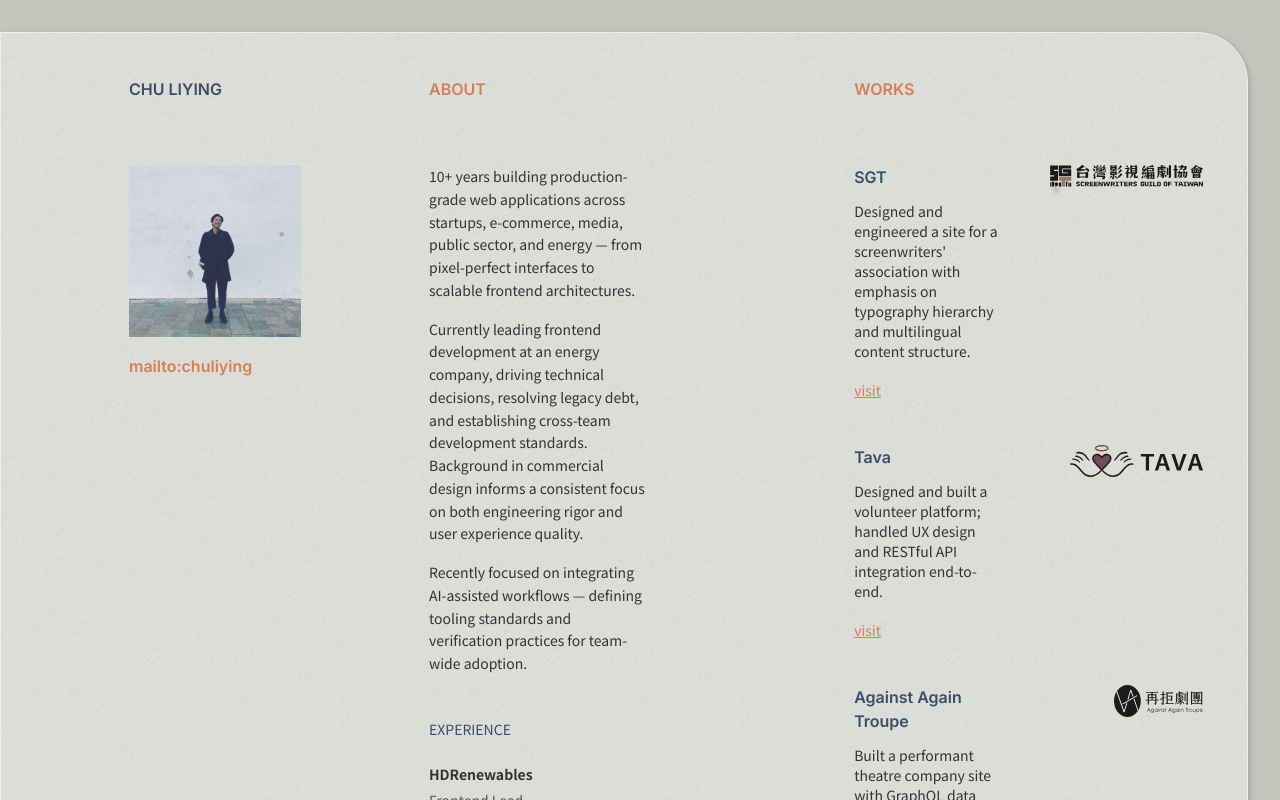
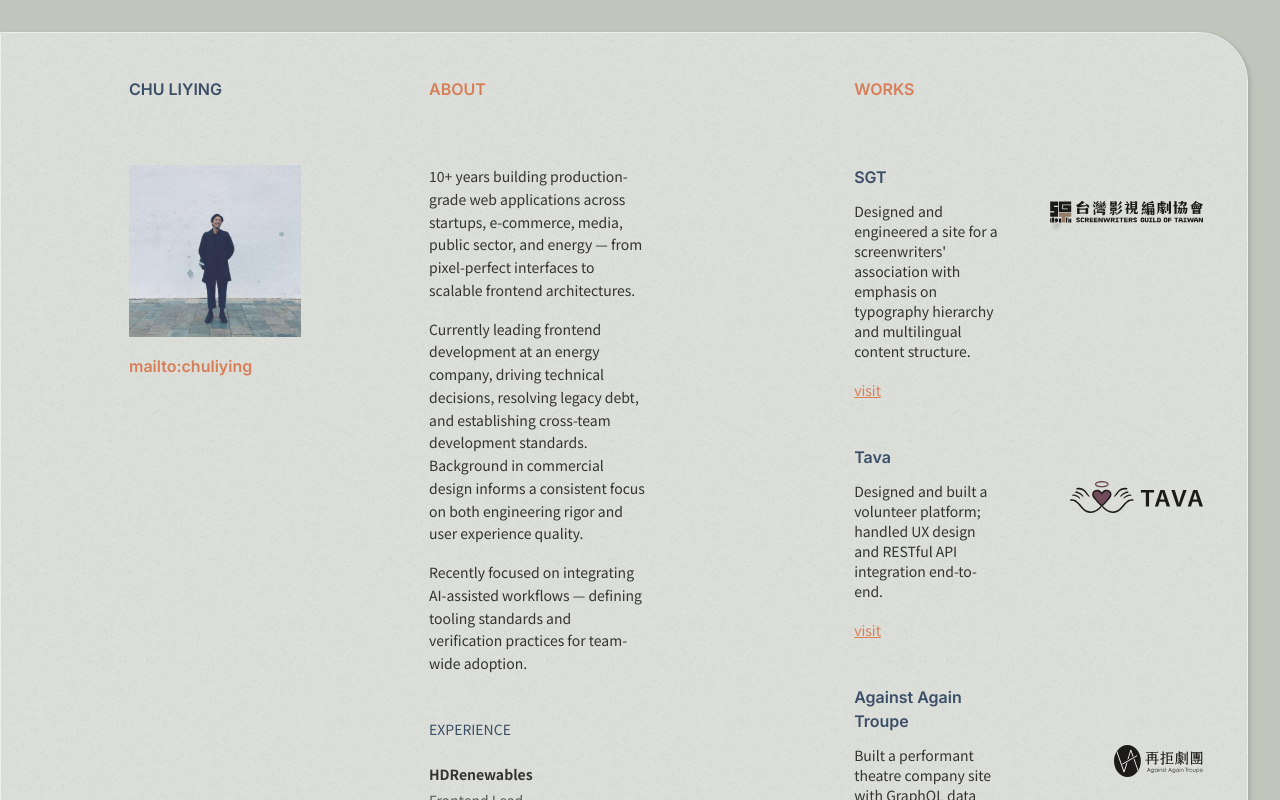
Before and after one commit to Chuliying/chuliying, a Next.js app: page / in a window 1280 px wide. Shown: the top 800 px of the page. Built offline with nearby package versions, Linux system fonts and the light colour scheme.

Commit message:
fix: logo row-start-2 to align with description paragraph

```diff
--- a/src/components/Works.tsx
+++ b/src/components/Works.tsx
@@ -42,7 +42,7 @@ const Works = () => {
               </h3>
 
               {/* Desktop: col 2 rows 1-2 | Mobile: order 1 (top) */}
-              <div className="col-start-2 row-start-1 row-span-2 flex items-start justify-end max-[900px]:order-1 max-[900px]:justify-start max-[900px]:mb-3">
+              <div className="col-start-2 row-start-2 flex items-start justify-end max-[900px]:order-1 max-[900px]:justify-start max-[900px]:mb-3">
                 <div className={logoFrameClass}>
                   <Image
                     src={logoMap[work.logo] as string}
```
